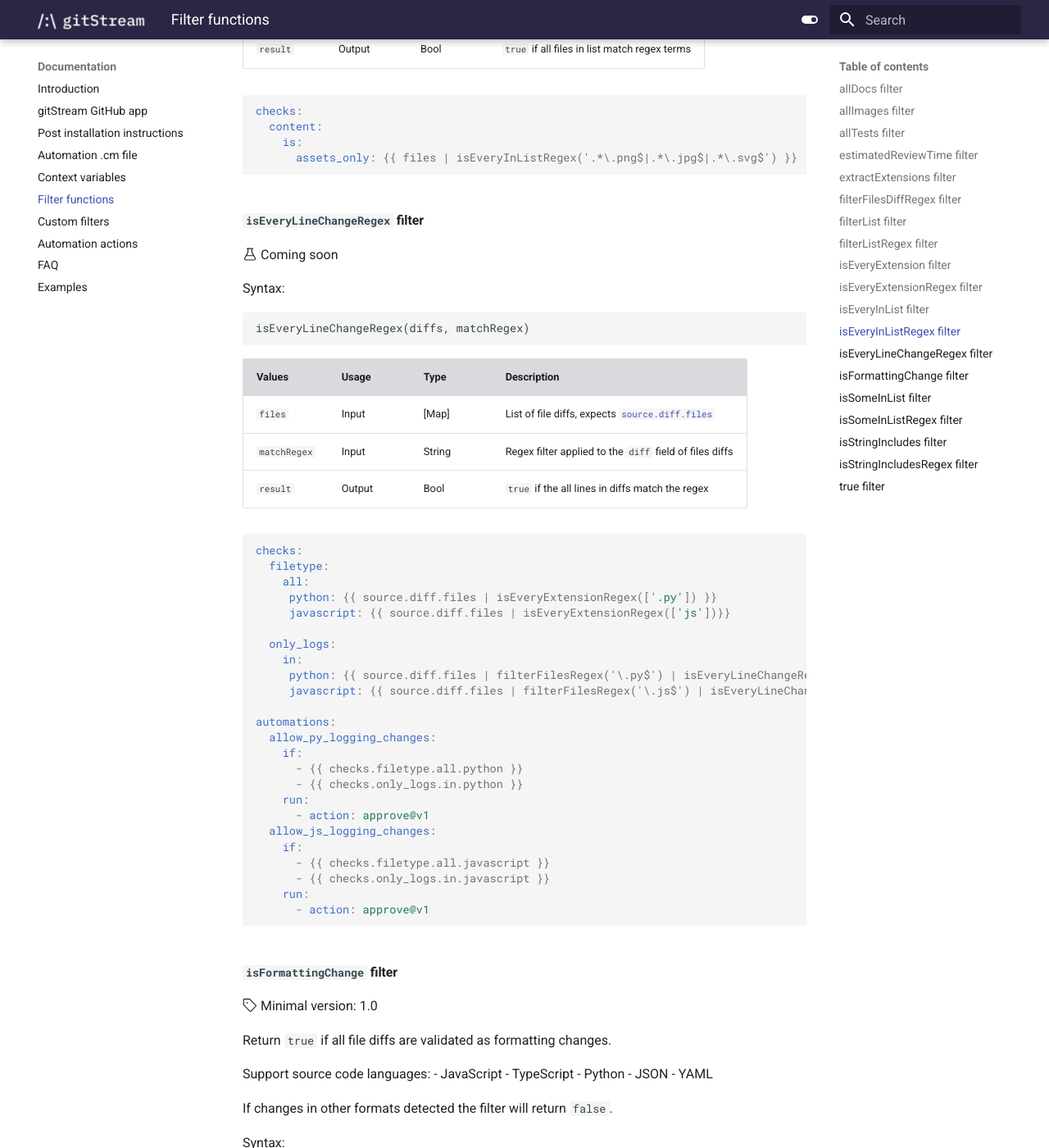
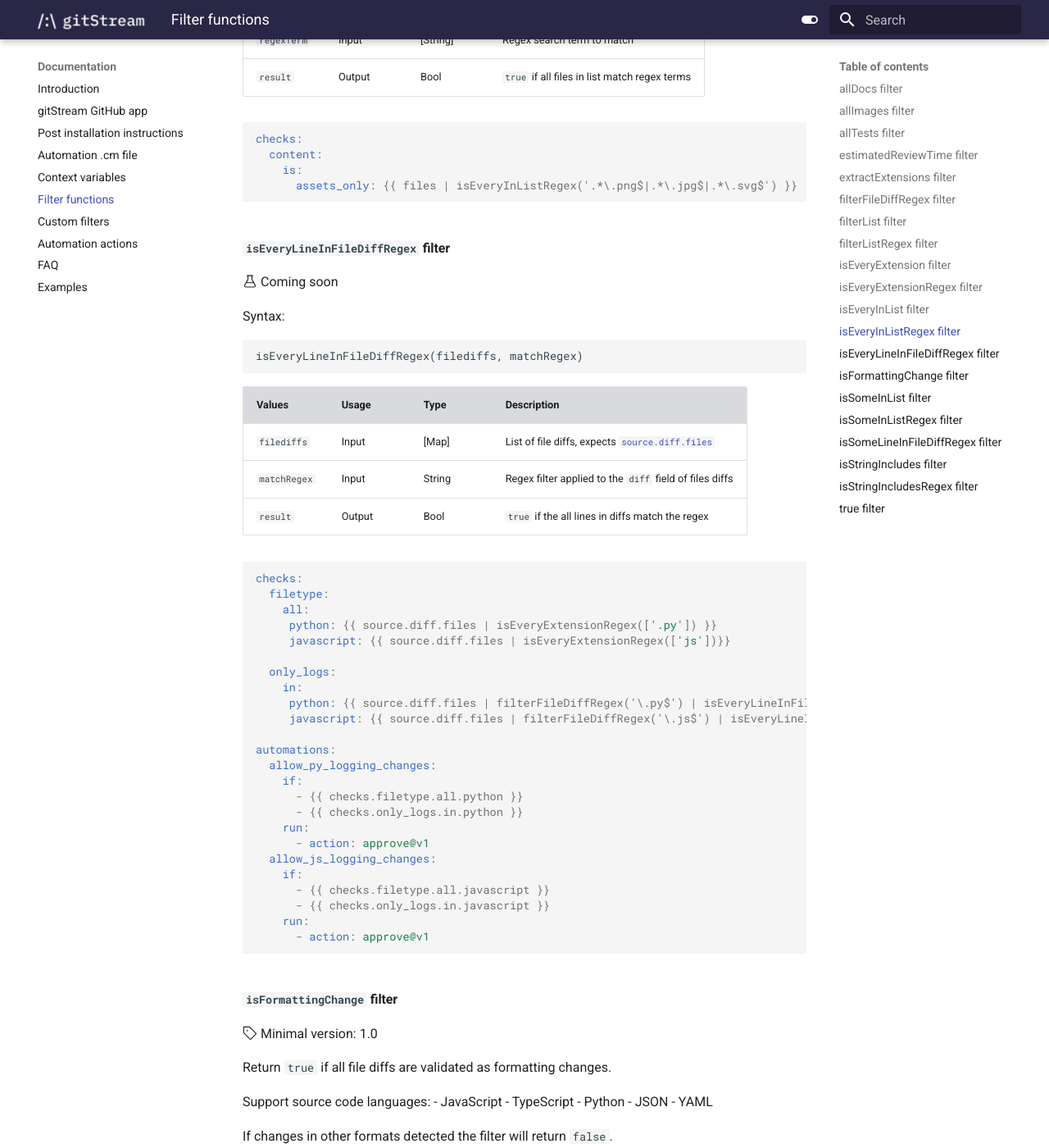
Before and after one commit to lkilpatrick/gitstream-mkdocs, an MkDocs documentation site: the page built from docs/23_gitstream-filters.md, in a window 1280 px wide and 1400 px high, scrolled down 7930 px. Shown: the whole window at 82% size. Built offline with MkDocs 1.6.1 and Material for MkDocs 9.7.7, drawn with Linux system fonts in a browser that asks for light colours; some of the changed text lies outside the part shown.

Commit message:
new filters

````diff
--- a/docs/23_gitstream-filters.md
+++ b/docs/23_gitstream-filters.md
@@ -35,14 +35,15 @@
 
 - [`extractExtensions`](#extractExtensions-filter) - List of all unique file extensions from a list of file names.
 
-File diff ([`source.diff.files`](21_gitstream-context.md#source-context)) checks:
+[`FileDiff` ](21_gitstream-context.md#file-diff-structure) checks:
 
 - [`isFormattingChange`](#isFormattingChange-filter) - Return `true` if all file diffs are validated as formatting changes.
-- [`isEveryLineChangeRegex`](#isEveryLineChangeRegex-filter) - Return `true` if every changed line matchs the regex.
+- [`isEveryLineInFileDiffRegex`](#isEveryLineInFileDiffRegex-filter) - Return `true` if every changed line matchs the regex.
+- [`isSomeLineInFileDiffRegex`](#isSomeLineInFileDiffRegex-filter) - Return `true` if any changed line matchs the regex.
 
-File diff ([`source.diff.files`](21_gitstream-context.md#source-context)) operators:
+[`FileDiff` ](21_gitstream-context.md#file-diff-structure) operators:
 
-- [`filterFilesDiffRegex`](#filterFiles-filter) - List of file diffs that match the regex from the input file diff list.
+- [`filterFileDiffRegex`](#filter-filterFileDiffRegex-filter) - List of file diffs that match the regex from the input file diff list.
 
 PR checks:
 
@@ -166,7 +167,7 @@
       single_type: {{ files | extractExtensions | length == 1 }}
 ```
 
-#### `filterFilesDiffRegex` filter
+#### `filterFileDiffRegex` filter
 
 :octicons-tag-24: Minimal version: 1.0
 
@@ -174,7 +175,7 @@
 
 Syntax:
 ```
-filterFilesDiffRegex(files, filterRegex)
+filterFileDiffRegex(files, filterRegex)
 ```
 
 | Values        | Usage    | Type      | Description                                |
@@ -336,18 +337,18 @@
 ```
 
 
-#### `isEveryLineChangeRegex` filter
+#### `isEveryLineInFileDiffRegex` filter
 
 :octicons-beaker-24: Coming soon
 
 Syntax:
 ```
-isEveryLineChangeRegex(diffs, matchRegex)
+isEveryLineInFileDiffRegex(filediffs, matchRegex)
 ```
 
 | Values       | Usage    | Type   | Description                                     |
 | ------------ | ---------|--------|------------------------------------------------ |
-| `files`      | Input    | [Map]  | List of file diffs, expects [`source.diff.files`](21_gitstream-context.md#source-context) |
+| `filediffs`      | Input    | [Map]  | List of file diffs, expects [`source.diff.files`](21_gitstream-context.md#source-context) |
 | `matchRegex` | Input    | String | Regex filter applied to the `diff` field of files diffs  |
 | `result`     | Output   | Bool   | `true` if the all lines in diffs match the regex |
 
@@ -360,8 +361,8 @@
 
   only_logs:
     in:
-     python: {{ source.diff.files | filterFilesRegex('\.py$') | isEveryLineChangeRegex('logger\.(debug|info|warn|error)') }}
-     javascript: {{ source.diff.files | filterFilesRegex('\.js$') | isEveryLineChangeRegex('console\.log') }}
+     python: {{ source.diff.files | filterFileDiffRegex('\.py$') | isEveryLineInFileDiffRegex('logger\.(debug|info|warn|error)') }}
+     javascript: {{ source.diff.files | filterFileDiffRegex('\.js$') | isEveryLineInFileDiffRegex('console\.log') }}
 
 automations:
   allow_py_logging_changes:
@@ -396,12 +397,12 @@
 
 Syntax:
 ```
-isFormattingChange(diffs)
+isFormattingChange(filediffs)
 ```
 
 | Values       | Usage    | Type   | Description                                     |
 | ------------ | ---------|--------|------------------------------------------------ |
-| `files`      | Input    | [Map]  | List of file diffs, expects [`source.diff.files`](21_gitstream-context.md#source-context) |
+| `filediffs`      | Input    | [Map]  | List of file diffs, expects [`source.diff.files`](21_gitstream-context.md#source-context) |
 | `result`     | Output   | Bool   | `true` if the all code changes are non functional |
 
 ```yaml
@@ -464,6 +465,38 @@
   filetypes:
     is:
      has_python: {{ files | isSomeInListRegex('\.py$') }}
+```
+
+
+
+#### `isSomeLineInFileDiffRegex` filter
+
+:octicons-beaker-24: Coming soon
+
+Syntax:
+```
+isSomeLineInFileDiffRegex(filediffs, matchRegex)
+```
+
+| Values       | Usage    | Type   | Description                                     |
+| ------------ | ---------|--------|------------------------------------------------ |
+| `filediffs`      | Input    | [Map]  | List of file diffs, expects [`source.diff.files`](21_gitstream-context.md#source-context) |
+| `matchRegex` | Input    | String | Regex filter applied to the `diff` field of files diffs  |
+| `result`     | Output   | Bool   | `true` if the any of the lines in diffs match the regex |
+
+```yaml
+checks:
+  using:
+     fetch: {{ source.diff.files| isSomeLineInFileDiffRegex('fetch\(') }}
+
+automations:
+  mark_api_calls:
+    if:
+      - {{ checks.using.fetch }}
+    run:
+      - action: add-label@v1
+        args:
+          label: fetch
 ```
 
 
````
Also changed, not shown: other parts of docs/23_gitstream-filters.md (+1 -1 lines).
